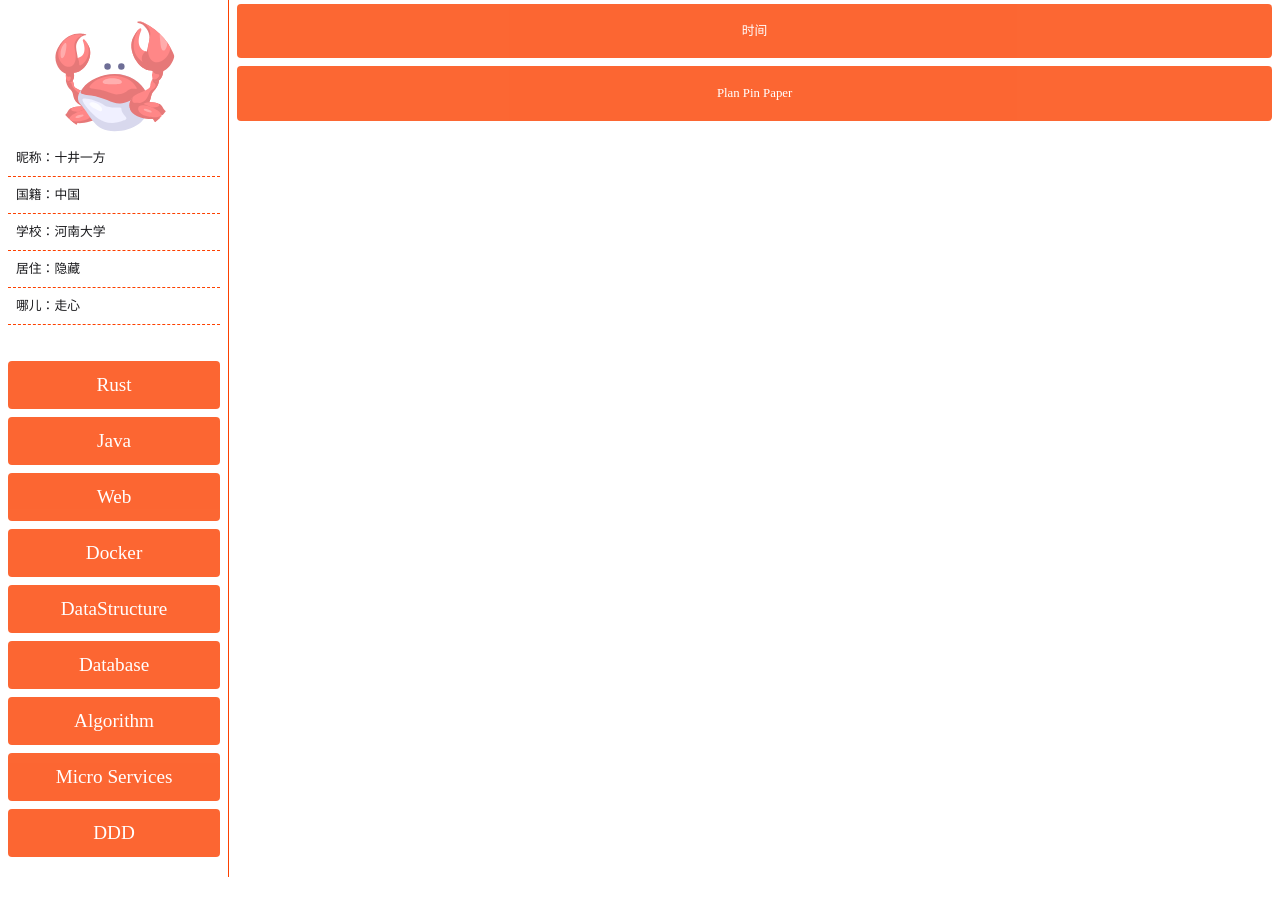
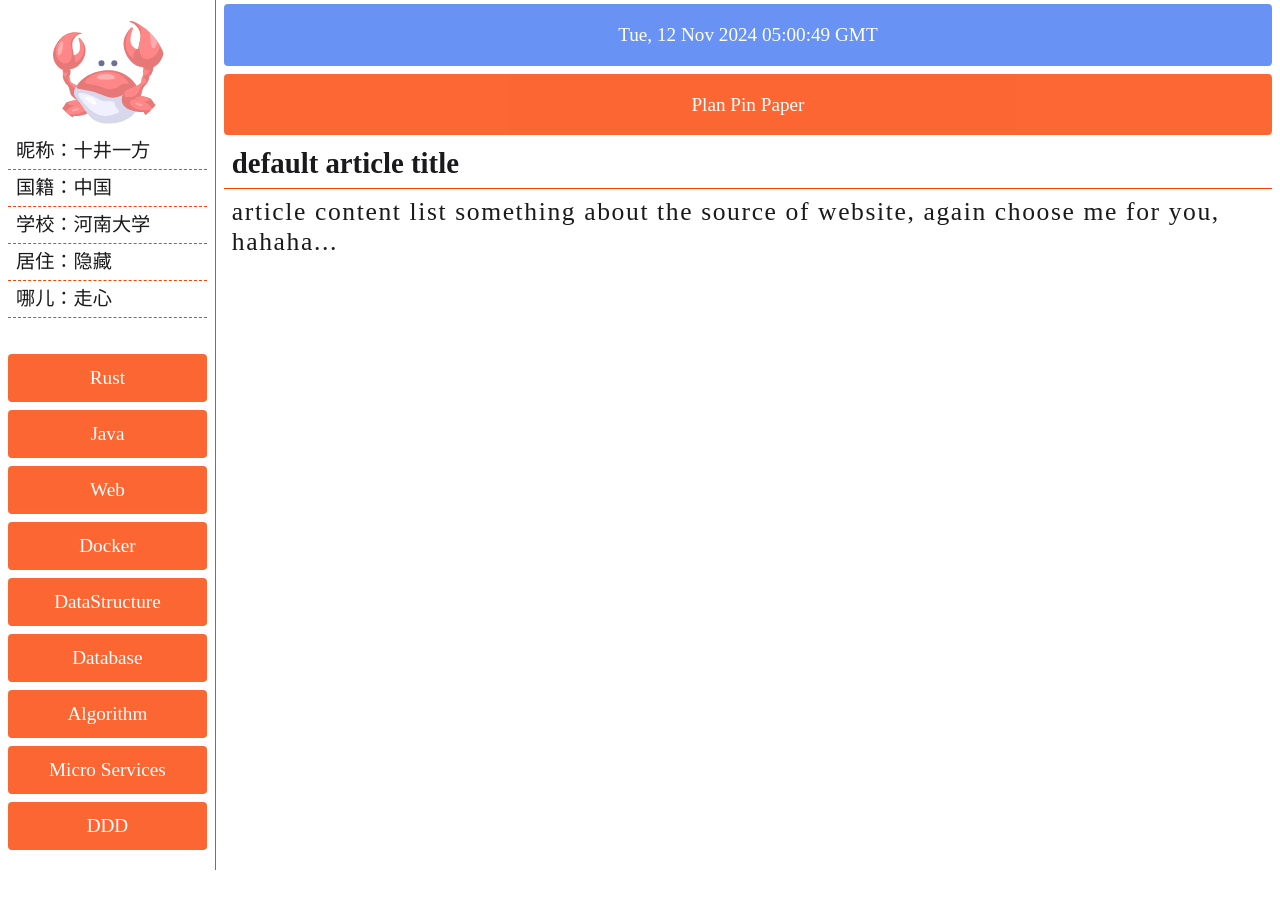
Before and after one commit to Phascolarctos/phascolarctos.github.io, a plain HTML site: page index.html in a window 1280 px wide. Drawn offline with Linux system fonts and the light colour scheme.

Commit message:
update article

```diff
--- a/index.html
+++ b/index.html
@@ -65,11 +65,17 @@
             </div>
         </div>
         <div id="right">
-            <div class="tm">
-                <p>时间</p>
+            <div class="tmc">
+                <p id="tmc"></p>
             </div>
             <div class="tm">
                 <p>Plan Pin Paper</p>
+            </div>
+            <div id="arl">
+                <div id="tlt">述评丨开启中拉命运共同体建设新征程</div>
+                <div id="ctt">
+                    新华社利马11月11日电（记者赵凯、席玥）应秘鲁总统博鲁阿尔特、巴西总统卢拉邀请，中国国家主席习近平将于11月13日至21日赴秘鲁出席亚太经合组织第三十一次领导人非正式会议并对秘鲁进行国事访问，赴巴西出席二十国集团领导人第十九次峰会并对巴西进行国事访问。中国元首外交再启新程，“中拉时间”再谱新篇。携手前行，共赴未来，中拉命运共同体这艘大船正承载共同梦想与追求，驶向下一个更加光明的十年
+                </div>
             </div>
         </div>
     </div>
--- a/main.js
+++ b/main.js
@@ -0,0 +1,39 @@
+const kvs = [
+    ["df", {
+        tlt: "default article title",
+        ctt: "article content list something about the source of website, again choose me for you, hahaha..."
+    }],
+    ["rust", {
+        tlt: "rust learning",
+        ctt: "rust is a language"
+    }],
+    ["java", {
+        tlt: "java learning",
+        ctt: "java is a language"
+    }],
+];
+const m = new Map(kvs);
+const tmc = document.getElementById("tmc")
+setInterval(function () {
+    const date = new Date()
+    tmc.innerText = date.toUTCString()
+}, 0)
+
+const t = document.getElementById("tlt")
+const c = document.getElementById("ctt")
+
+const df = m.get("df")
+t.innerText = df.tlt
+c.innerText = df.ctt
+
+const dms = document.getElementsByClassName("att")
+for (let index = 0; index < dms.length; index++) {
+    const e = dms[index];
+    const k = e.textContent.trim().toLowerCase()
+    e.id = k
+    const v = m.get(k)
+    e.addEventListener("click", (event) => {
+        t.innerText = v.tlt
+        c.innerText = v.ctt
+    })
+}
--- a/style.css
+++ b/style.css
@@ -16,9 +16,10 @@ body {
 #left {
     display: flex;
     flex-direction: column;
+    min-width: 15%;
     padding: 16px 8px;
-    min-height: 820px;
-    min-width: 160px;
+    font-size: 1.2rem;
+    font-weight: 350;
     border-right: 0.3px solid #FC4100;
 
     .avater {
@@ -49,8 +50,10 @@ body {
     }
 
     .card:hover {
+        color: #FFFFFF;
         background-color: #FC4100;
-        transition: 2s;
+        opacity: 0.8;
+        transition: 1s;
     }
 }
 
@@ -89,12 +92,13 @@ body {
     flex-grow: 1;
     margin: 0 8px;
     color: #FFFFFF;
-    font-size: 0.8rem;
 
-    .tm {
+    .tm,
+    .tmc {
         width: 100%;
+        font-size: 1.2rem;
         line-height: 100%;
-        padding: 8px 0;
+        padding: 2px 0;
         text-align: center;
         margin: 4px 0;
         background-color: #FC4100;
@@ -107,4 +111,27 @@ body {
         opacity: 0.8;
         background-color: #4379F2;
     }
+
+    .tmc {
+        background-color: #4379F2;
+    }
+
+    #arl {
+        color: #1A1A1D;
+        width: 100%;
+        justify-content: first baseline;
+
+        #tlt {
+            border-bottom: .6px solid #FC4100;
+            padding: 8px;
+            font-size: 1.8rem;
+            font-weight: bolder;
+        }
+
+        #ctt {
+            padding: 8px;
+            font-size: 1.6rem;
+            letter-spacing: .1rem;
+        }
+    }
 }
```
